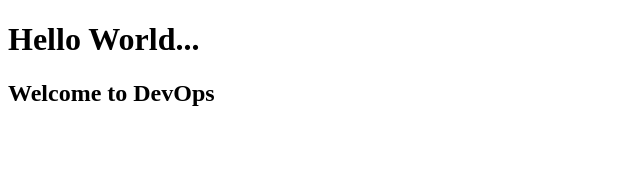
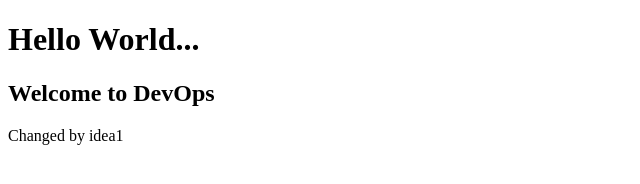
Before and after one commit to deorairoshan/webrepo, a plain HTML site: page index.html in a window 1280 px wide. Shown: the whole page, without its empty margins (0-640 px from the left). Drawn offline with Linux system fonts and the light colour scheme.

Commit message:
Commited by idea1

```diff
--- a/index.html
+++ b/index.html
@@ -6,5 +6,6 @@
     <body>
         <h1>Hello World...</h1>
         <h2>Welcome to DevOps</h2>
+        Changed by idea1
     </body>
 </html>
```
